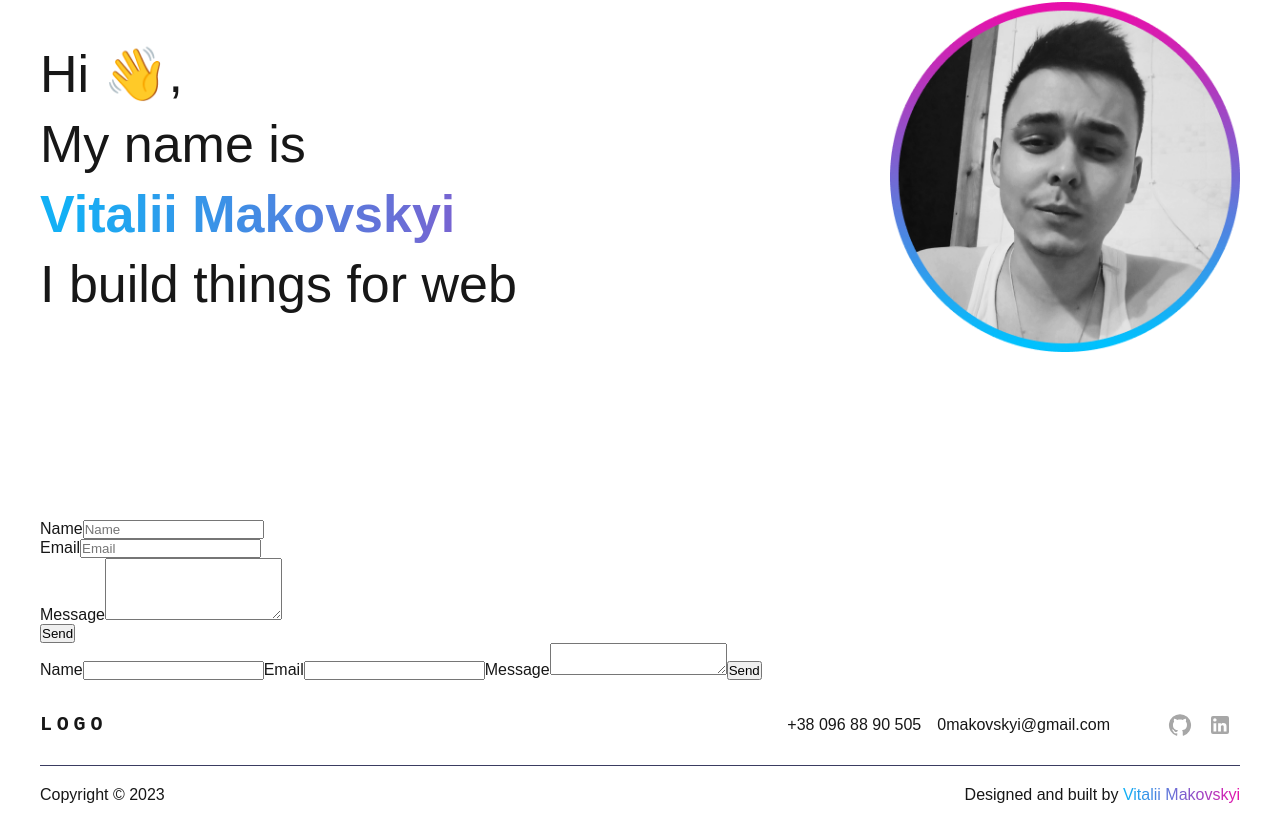
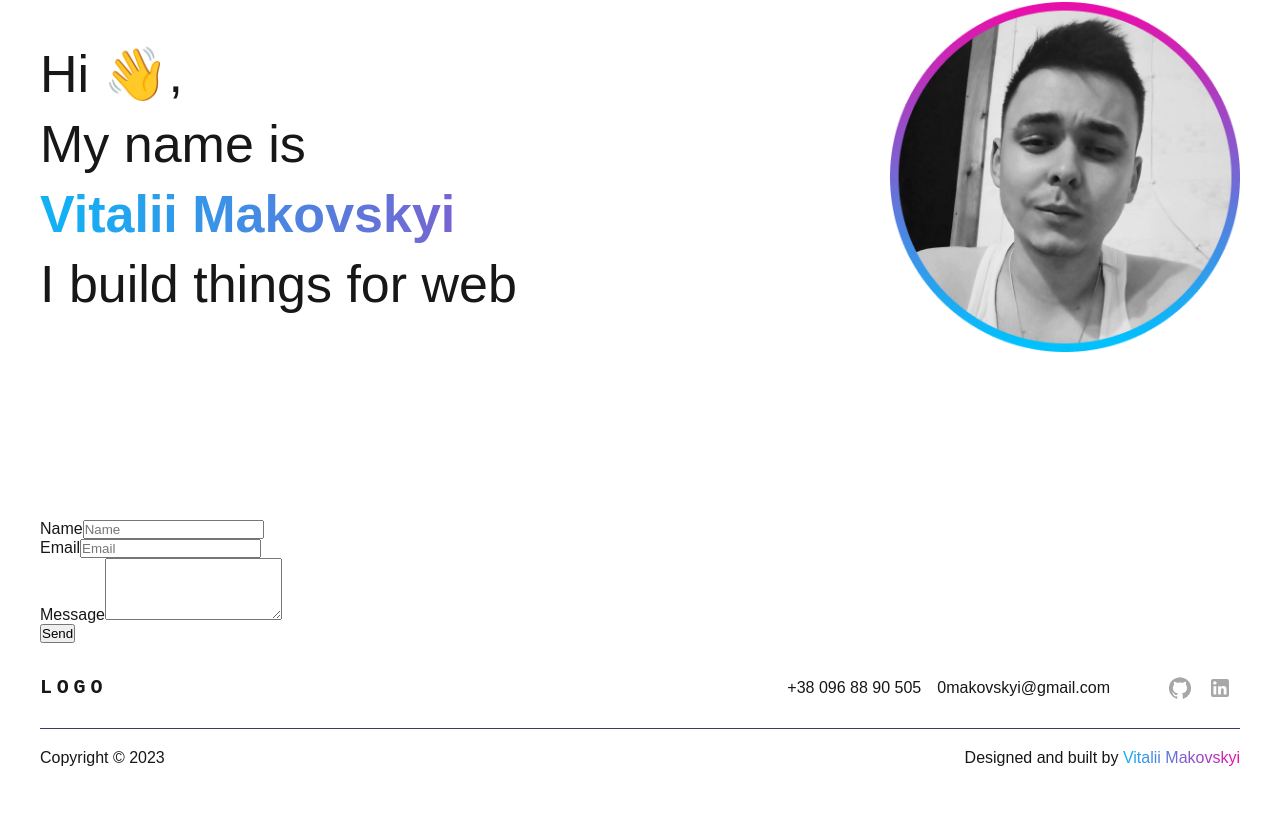
Before and after one commit to 0Vitaliy/portfolio, a Next.js app: page / in a window 1280 px wide. Shown: the part 280-1109 px from the top of the page. After the commit the page ends 1072 px from the top, so only its background shows below. Built offline with nearby package versions, Linux system fonts and the light colour scheme.

Commit message:
add form

```diff
--- a/modules/home/components/banner/index.tsx
+++ b/modules/home/components/banner/index.tsx
@@ -74,36 +74,6 @@ export const Banner = () => {
         </form>
     </div>
 </div>
-        <Box>
-          <form
-              method="post"
-              name="contact"
-              id="contact-form"
-              data-track-form="true"
-          >
-              <label htmlFor="name">Name</label>
-              <input
-                  type="text"
-                  name="name"
-                  id="name"
-              />
-
-              <label htmlFor="email">Email</label>
-              <input
-                  type="email"
-                  name="email"
-                  id="email"
-              />
-
-              <label htmlFor="message">Message</label>
-              <textarea
-                  name="message"
-                  id="message"
-              ></textarea>
-
-              <button type="submit">Send</button>
-          </form>
-        </Box>
       </Wrap>
     </Box>
   );
```
